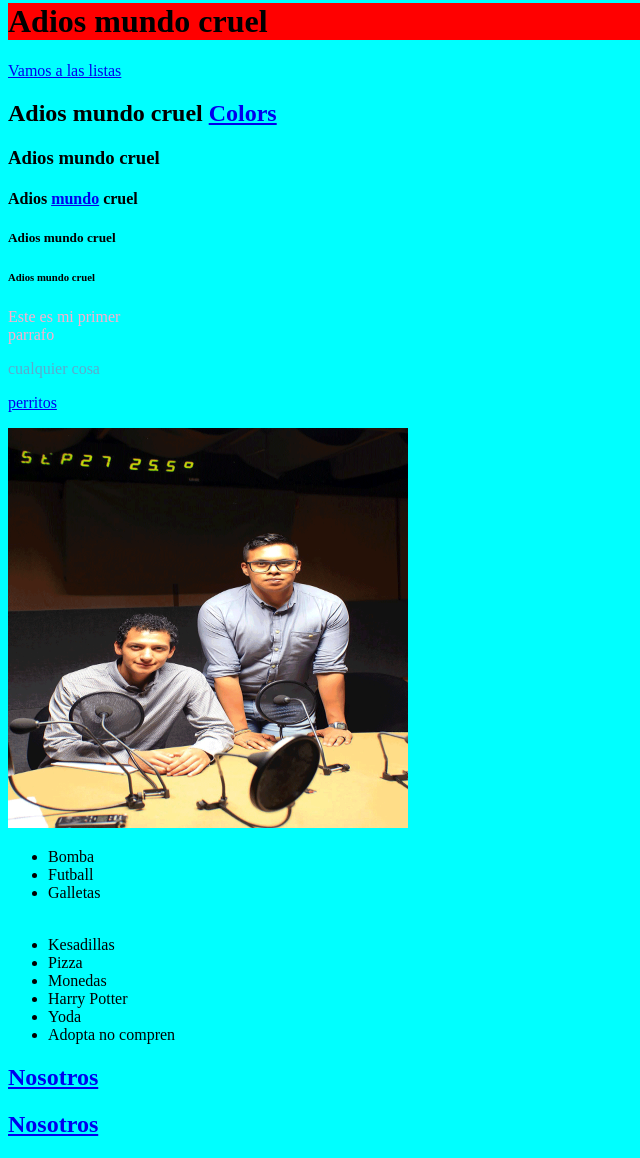
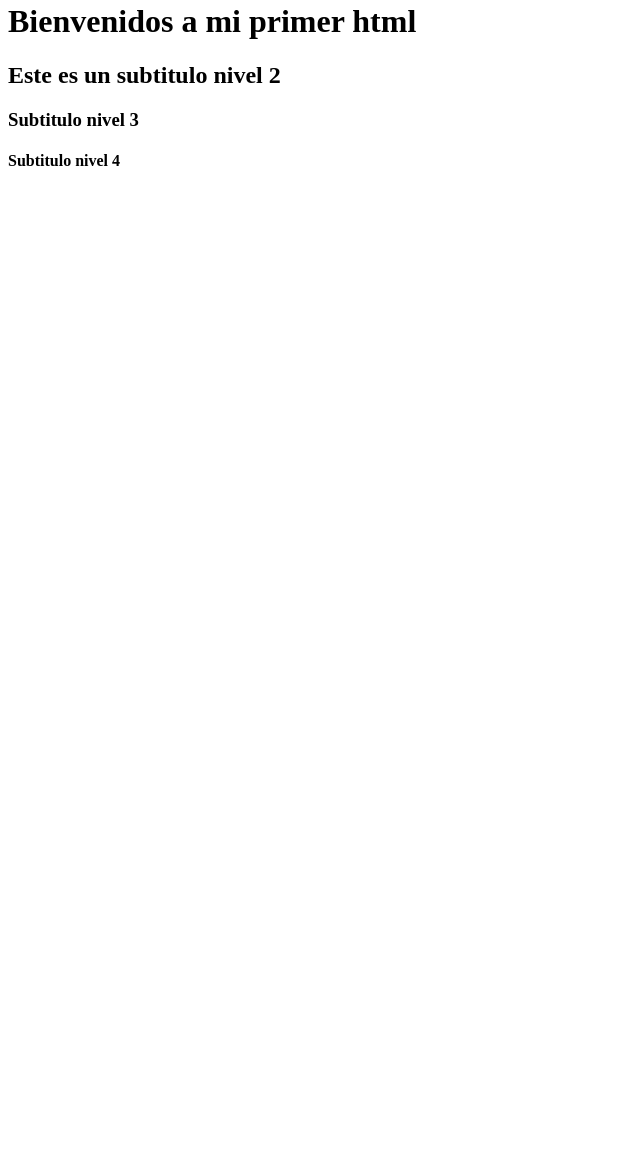
Before and after one commit to IvanVegaGtz/intro-a-la-web-ivan-vega, a plain HTML site: page 6-navegador-html-css/6.1-html/index.html in a window 1280 px wide. Shown: the part 18-1176 px from the top of the page, without its empty margins (0-640 px from the left). After the commit the page ends 800 px from the top, so only its background shows below. Drawn offline with Linux system fonts and the light colour scheme.

Commit message:
Creo un index html puro con tres tipos de h

```diff
--- a/6-navegador-html-css/6.1-html/index.html
+++ b/6-navegador-html-css/6.1-html/index.html
@@ -1,42 +1,14 @@
 <!DOCTYPE html>
-<html lang="es-MX">
+<html lang="es">
 <head>
     <meta charset="UTF-8">
-    <meta http-equiv="X-UA-Compatible" content="IE=edge">
     <meta name="viewport" content="width=device-width, initial-scale=1.0">
-    <title>Star Wars</title>
+    <title>Mi primer HTML</title>
 </head>
-<body style="background-color: aqua;">
-    <h1 style="background-color: red;">Adios mundo cruel</h1>
-    <p> <a href="#listas">Vamos a las listas</a> </p>
-    <h2>Adios mundo cruel <a href="https://htmlcolorcodes.com/es/" target="_blank">Colors</a></h2>
-    <h3>Adios mundo cruel</h3>
-    <h4>Adios <a href="https://thumbs.dreamstime.com/z/dibujo-del-mundo-43063757.jpg" target="_blank" rel="noopener noreferrer">mundo</a> cruel</h4>
-    <h5>Adios mundo cruel</h5>
-    <h6>Adios mundo cruel</h6>
-    <p style="color: #ffafcc;" >Este es mi primer <br> parrafo</p>
-    <p style="color: rgb(92, 171, 205);">cualquier cosa</p>
-    <p>
-        <a href="https://www.pinterest.com.mx/rosarionanetti/perritos/" target="_blank">perritos</a>
-    </p>
-    <img src="assets/fidelydaniel.jpeg" alt="Foto de Fidel y Daniel en una radio difusora" style="height: 400px; width: 400px;">
-
-
-    <div id="listas">
-        <ul>
-            <li>Bomba</li>
-            <li>Futball</li>
-            <li>Galletas</li>
-            <li style="font-size:30px; color: aqua;">Café</li>
-            <li>Kesadillas</li>
-            <li>Pizza</li>
-            <li>Monedas</li>
-            <li>Harry Potter</li>
-            <li>Yoda</li>
-            <li>Adopta no compren</li>
-        </ul>
-        <h2><a href="nosotros.html">Nosotros</a></h2>
-        <h2><a href="../6.1-html/nosotros.html">Nosotros</a></h2>
-    </div>
+<body>
+    <h1>Bienvenidos a mi primer html</h1>
+    <h2>Este es un subtitulo nivel 2</h2>
+    <h3>Subtitulo nivel 3</h3>
+    <h4>Subtitulo nivel 4</h4>
 </body>
 </html>
```
Also changed, not shown: 6-navegador-html-css/6.1-html/nosotros.html (deleted, +0 -32 lines), 6-navegador-html-css/6.1-html/assets/fidelydaniel.jpeg (deleted), 1 other file.
